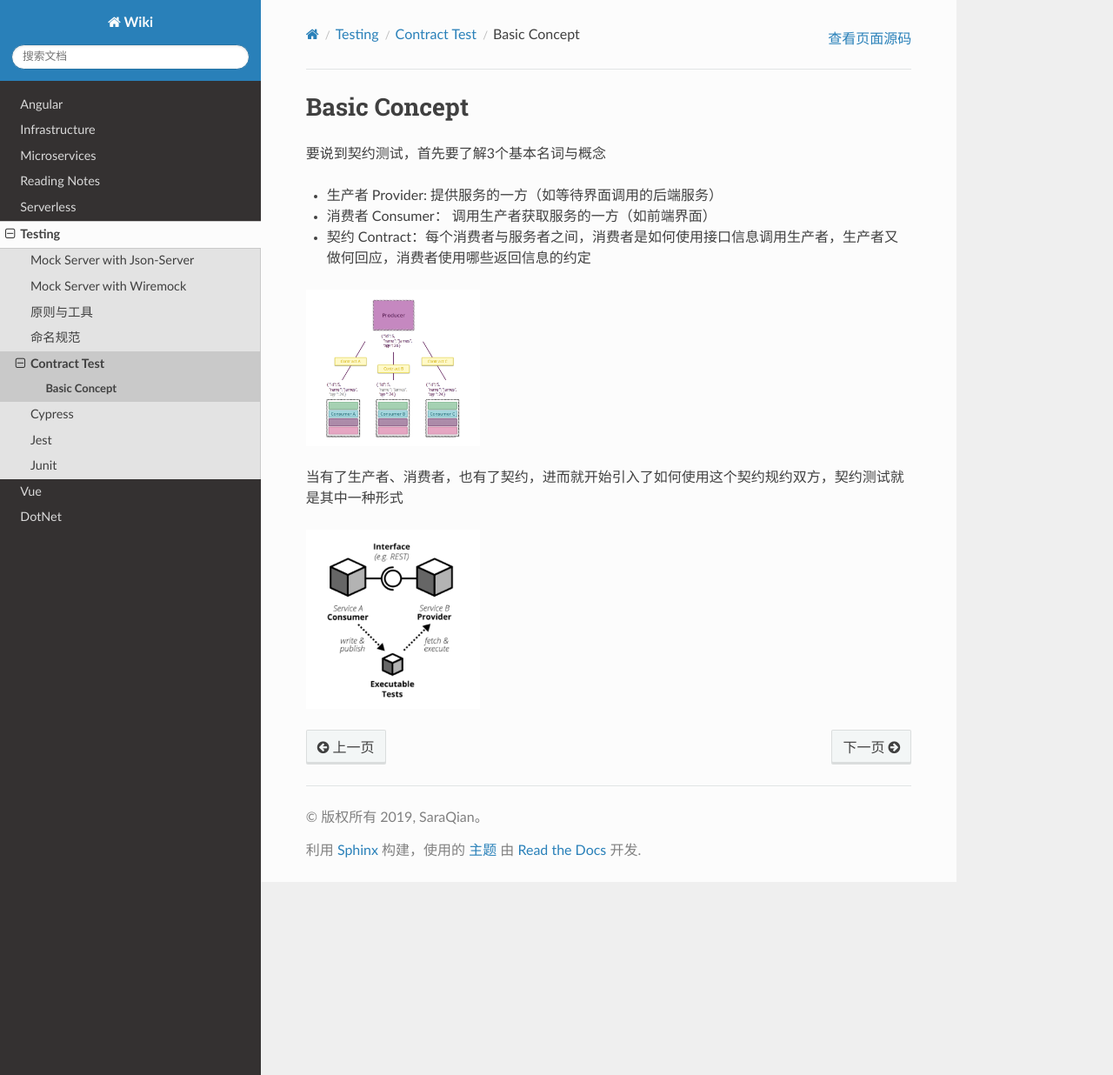
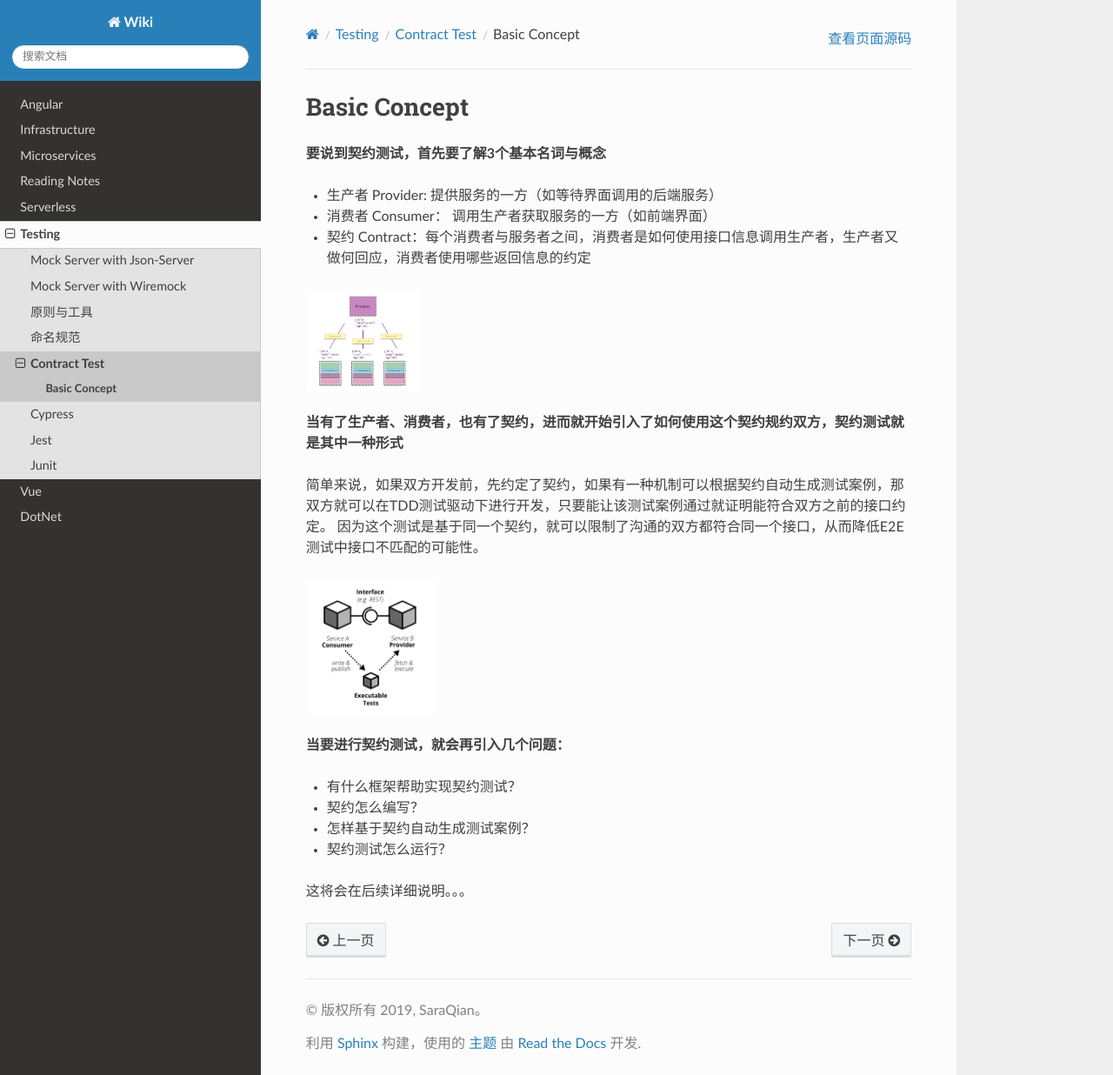
Before and after one commit to abigail830/Sphinx_wiki, a Sphinx documentation site: the page built from source/Testing/ContractTest/basic.rst, in a window 1280 px wide and 1236 px high. Shown: the whole window at 87% size. Built offline with Sphinx 7.4.7 and the Read the Docs theme 2.0.0, drawn with Linux system fonts in a browser that asks for light colours.

Commit message:
Update basic.rst

```diff
--- a/source/Testing/ContractTest/basic.rst
+++ b/source/Testing/ContractTest/basic.rst
@@ -1,18 +1,31 @@
 Basic Concept
 ====================
 
-要说到契约测试，首先要了解3个基本名词与概念
+**要说到契约测试，首先要了解3个基本名词与概念**
 
 * 生产者 Provider: 提供服务的一方（如等待界面调用的后端服务）
 * 消费者 Consumer： 调用生产者获取服务的一方（如前端界面）
 * 契约 Contract：每个消费者与服务者之间，消费者是如何使用接口信息调用生产者，生产者又做何回应，消费者使用哪些返回信息的约定
 
 .. image:: ../../../images/contract2.png
-  :width: 200px
+  :width: 130px
 
-当有了生产者、消费者，也有了契约，进而就开始引入了如何使用这个契约规约双方，契约测试就是其中一种形式
+**当有了生产者、消费者，也有了契约，进而就开始引入了如何使用这个契约规约双方，契约测试就是其中一种形式**
+
+简单来说，如果双方开发前，先约定了契约，如果有一种机制可以根据契约自动生成测试案例，那双方就可以在TDD测试驱动下进行开发，只要能让该测试案例通过就证明能符合双方之前的接口约定。 因为这个测试是基于同一个契约，就可以限制了沟通的双方都符合同一个接口，从而降低E2E测试中接口不匹配的可能性。
 
 .. image:: ../../../images/contract.png
-  :width: 200px
+  :width: 150px
+
+
+**当要进行契约测试，就会再引入几个问题：**
+
+* 有什么框架帮助实现契约测试？
+* 契约怎么编写？
+* 怎样基于契约自动生成测试案例？
+* 契约测试怎么运行？
+
+这将会在后续详细说明。。。
+
 
 .. index:: Testing, Contract
```
